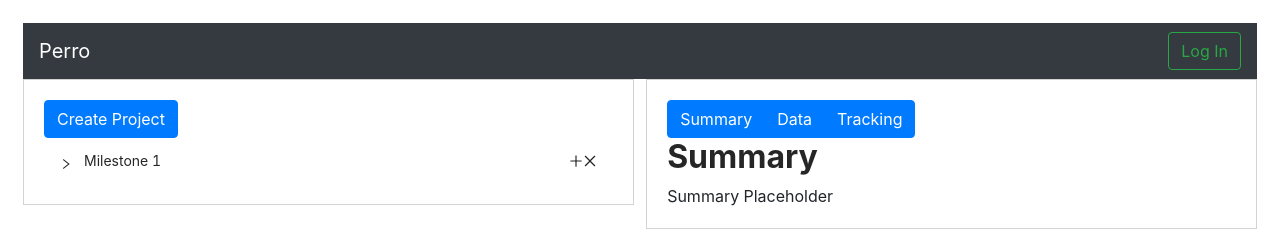
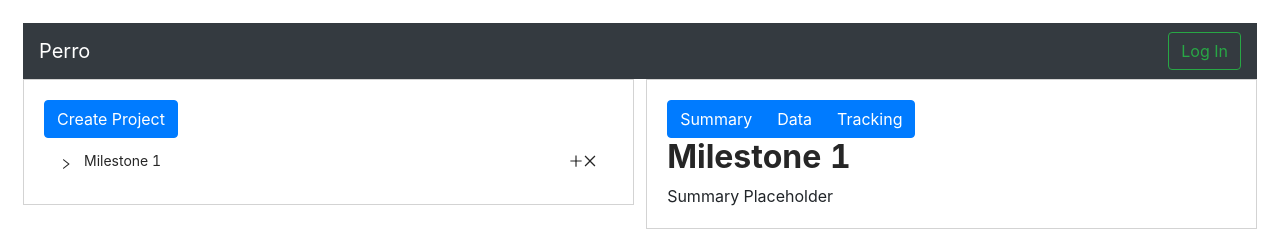
Before and after one commit to Jonesy22/Perro, a React (Create React App) app: page /tracking in a window 1280 px wide. Shown: the top 231 px of the page. Built offline with nearby package versions, Linux system fonts and the light colour scheme.

Commit message:
Updated UI

```diff
--- a/src/components/SummaryView.jsx
+++ b/src/components/SummaryView.jsx
@@ -7,15 +7,18 @@ class SummaryView extends React.Component {
 		super(props);
         this.state = {milestones: []};
         this.printSummary = this.printSummary.bind(this);
+        this.printName = this.printName.bind(this);
     }
     printSummary() {
-
        return (this.props.selectedTask.content.Summary);
     }
+    printName() {
+        return (this.props.selectedTask.content.Name);
+     }
     render() {
         return (
             <div>
-                <h2><b>Summary</b></h2>
+                <h2><b>{this.printName()}</b></h2>
                 {this.printSummary()}
             </div>
         )
```
